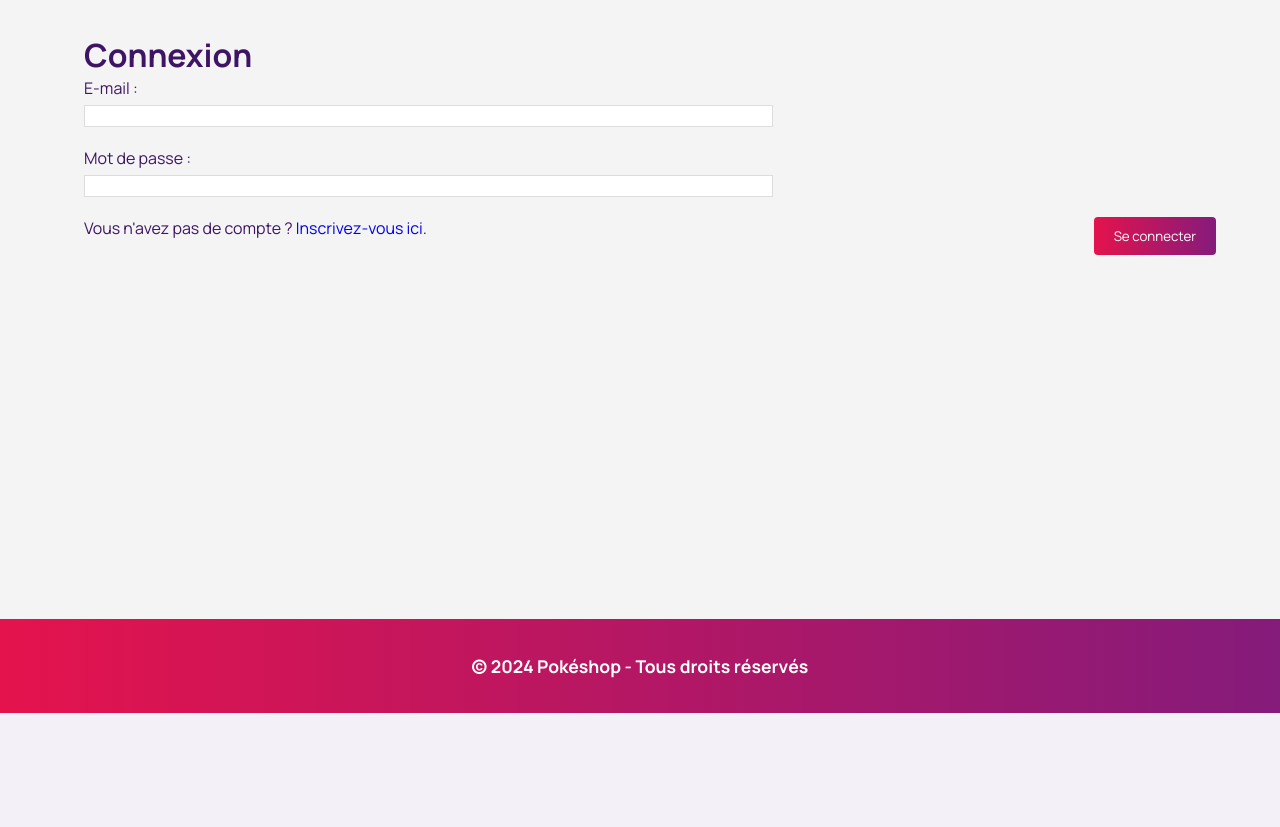
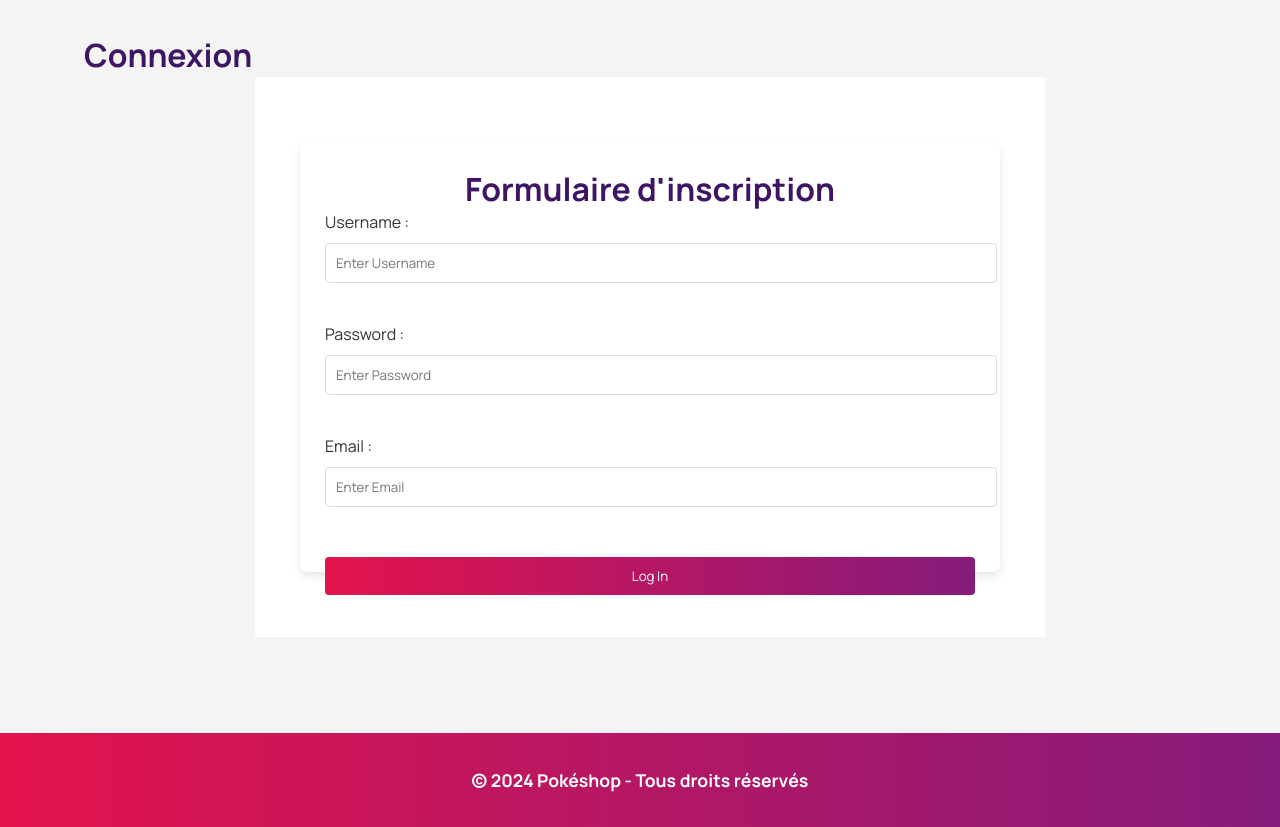
Before and after one commit to melvinhqb/pokeshop, a PHP site: page /login in a window 1280 px wide. Shown: the part 87-914 px from the top of the page. Before the commit the page ends 800 px from the top, so only its background shows below. Run offline with PHP 8.4, Linux system fonts and the light colour scheme.

Commit message:
ajout page connexion

```diff
--- a/ressources/css/style.css
+++ b/ressources/css/style.css
@@ -623,6 +623,53 @@ body {
     border: 1px solid #cb0f0f;
   }
 
+  /* connexion */
+
+.container {
+    padding: 25px;
+    background-color: #fff;
+    margin: 20px auto;
+    border-radius: 8px;
+    box-shadow: 0 4px 8px rgba(0, 0, 0, 0.1);
+    max-width: 700px;
+}
+
+.container label {
+    margin-bottom: 10px;
+    display: block;
+    color: #333;
+}
+
+.container input[type="text"],
+.container input[type="password"],
+.container input[type="email"] {
+    width: 100%;
+    padding: 10px;
+    margin-bottom: 20px;
+    border: 1px solid #ddd;
+    border-radius: 4px;
+}
+
+.container button[type="submit"] {
+    width: 100%;
+    padding: 10px;
+    background: linear-gradient(90deg, #e4134d, #851b7b);
+    color: white;
+    border: none;
+    border-radius: 4px;
+    cursor: pointer;
+    margin-top: 10px;
+}
+
+.container button[type="submit"]:hover {
+    opacity: 0.9;
+}
+
+
+
+
+
+
 
 /* footer style */
 
--- a/views/login.php
+++ b/views/login.php
@@ -9,20 +9,24 @@
                     <?php echo $error; ?>
                 </div>
             <?php endif; ?>
-            <form action="index.php?route=login" method="post">
-                <div class="form-group">
-                    <label for="email">E-mail :</label>
-                    <input type="email" id="email" name="email" required>
-                </div>
-                <div class="form-group">
-                    <label for="password">Mot de passe :</label>
-                    <input type="password" id="password" name="password" required>
-                </div>
-                <button type="submit" class="btn">Se connecter</button>
-            </form>
-            <p>Vous n'avez pas de compte ? <a href="index.php?route=register">Inscrivez-vous ici</a>.</p>
+            <form class="contact-form" action="signup.php" method="POST">
+        <div class="container">
+            <h1 style="text-align:center;">Formulaire d'inscription</h1>
+            <div class="form-group">
+                <label>Username :</label>
+                <input type="text" placeholder="Enter Username" name="username" required>
+            </div>
+            <div class="form-group">
+                <label>Password :</label>
+                <input type="password" placeholder="Enter Password" name="password" required>
+            </div>
+            <div class="form-group">
+                <label>Email :</label>
+                <input type="email" placeholder="Enter Email" name="email" required>
+            </div>
+            <button type="submit">Log In</button>
         </div>
-    </div>
+    </form>
 </main>
 <?php $content = ob_get_clean(); ?>
 
```
